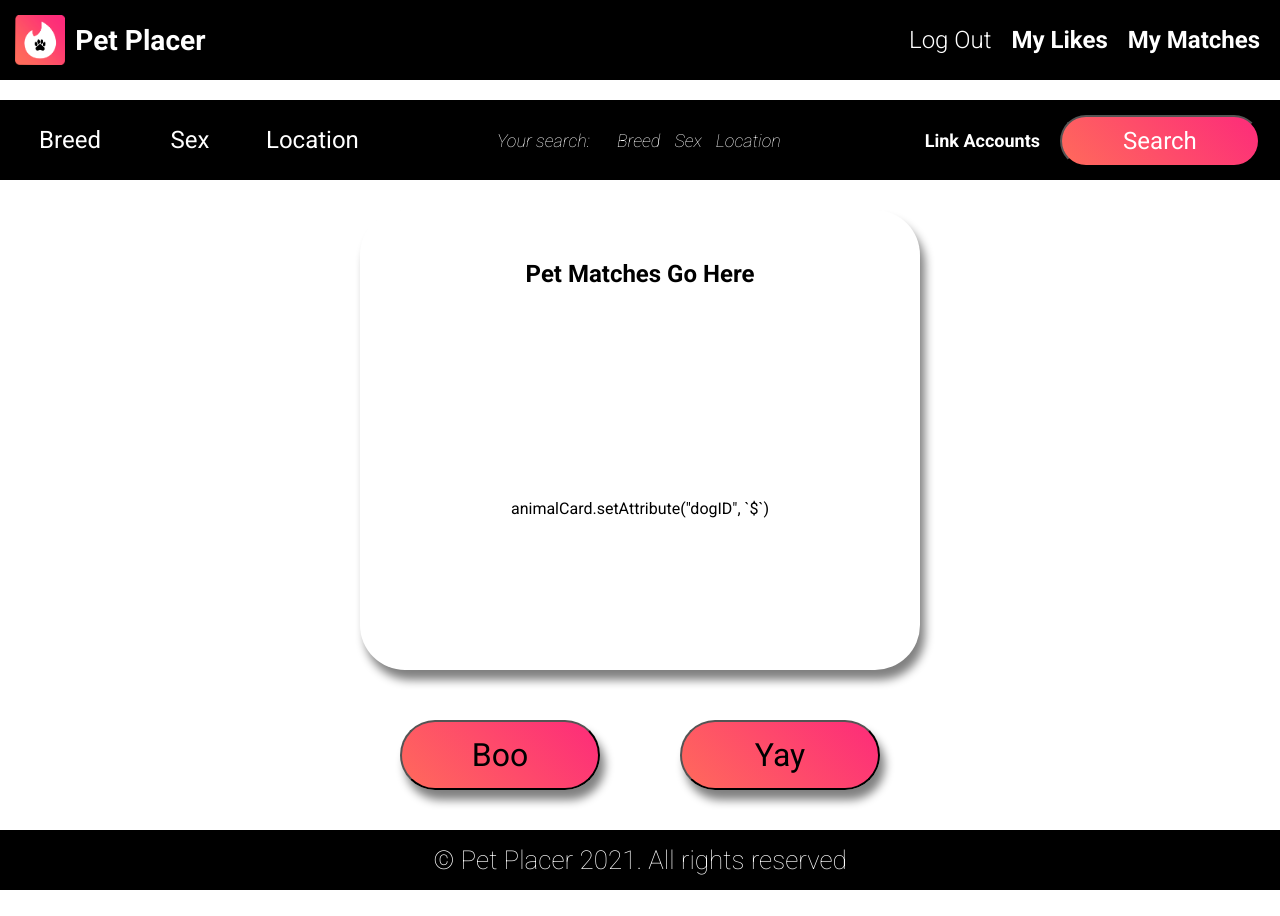
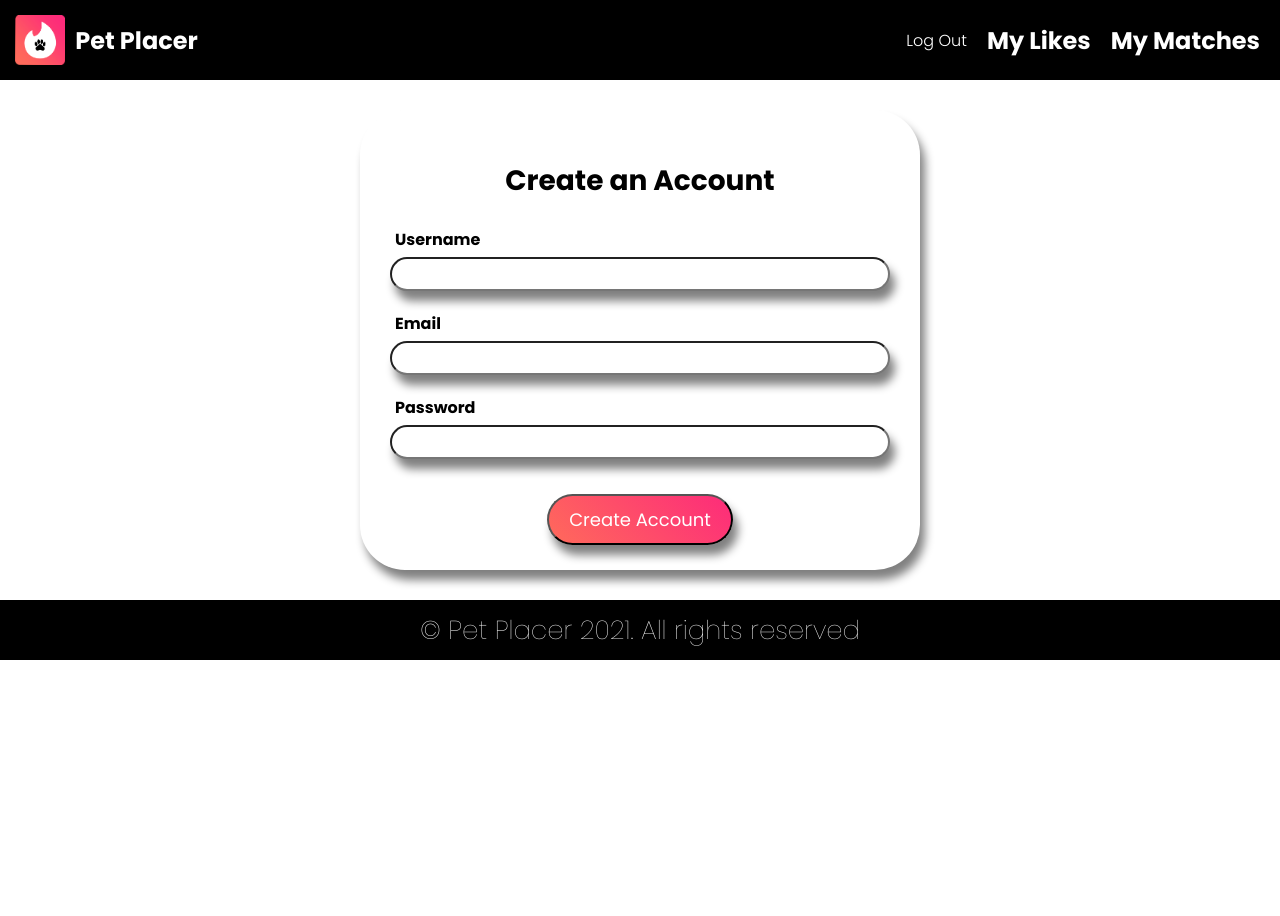
Before and after one commit to michaelzadra27/petplacer2.0, a React (Create React App) app in the folder client/: page / in a window 1280 px wide. After the commit the page ends 800 px from the top, so only its background shows below. Built offline with nearby package versions, Linux system fonts and the light colour scheme.

Commit message:
More CSS goodies, new font

```diff
--- a/client/public/index.html
+++ b/client/public/index.html
@@ -9,11 +9,11 @@
       name="description"
       content="Web site created using create-react-app"
     />
-    <link href="https://fonts.googleapis.com/css2?family=Roboto:ital,wght@0,100;0,300;0,400;0,500;0,700;1,100;1,300;1,400;1,500;1,700&display=swap" rel="stylesheet">
+    <link href="https://fonts.googleapis.com/css2?family=Poppins:ital,wght@0,100;0,200;0,300;0,400;0,500;0,600;0,700;1,100;1,200;1,300;1,400;1,500;1,600;1,700&display=swap" rel="stylesheet">
     <style>
       * {
         margin: 0;
-        font-family: 'Roboto', sans-serif;
+        font-family: 'Poppins', sans-serif;
       }
     </style>
     <link rel="apple-touch-icon" href="%PUBLIC_URL%/petplacer2.png" />
@@ -31,7 +31,7 @@
       work correctly both with client-side routing and a non-root public URL.
       Learn how to configure a non-root public URL by running `npm run build`.
     -->
-    <title>React App</title>
+    <title>Pet Placer</title>
   </head>
   <body>
     <noscript>You need to enable JavaScript to run this app.</noscript>
--- a/client/src/App.js
+++ b/client/src/App.js
@@ -1,4 +1,4 @@
-import './App.css';
+// import './App.css';
 import React from 'react';
 import { BrowserRouter as Router, Route, Switch } from 'react-router-dom';
 //import { ApolloClient, ApolloProvider, InMemoryCache } from '@apollo/client';
@@ -31,7 +31,7 @@
 
       <Switch>
         <Route exact path="/">
-          <Navbar2 />
+          <Signup />
         </Route>
         <Route exact path="/login">
           <Login />
--- a/client/src/components/login.css
+++ b/client/src/components/login.css
@@ -38,7 +38,8 @@
 input {
     padding: 5px;
     margin-bottom: 15px;
-    border-radius: 3px;
+    padding-left: 10px;
+    border-radius: 25px;
     box-shadow: 5px 10px 10px grey;
 }
 .login-button {
--- a/client/src/components/main/navbar.css
+++ b/client/src/components/main/navbar.css
@@ -1,7 +1,6 @@
 .navbar{
     display: flex;
     flex-direction: row;
-    font-size: x-large;
     height: 50px;
     background-color: rgb(0, 0, 0);
     padding-top: 15px;
@@ -18,6 +17,7 @@
     display: flex;
     align-items: center;
     margin-left: 10px;
+    font-size: x-large;
 }
 
 .links {
@@ -25,17 +25,23 @@
     flex-direction: row;
     align-items: center;
     margin-left: auto;
+
 }
 .links:hover{
     cursor: pointer;
 }
 
-p{
+/* p{
     display: flex;
     margin-right: 20px;
     font-weight: bolder;
-}
+} */
 
 .logout{
     font-weight: 300;
 }
+
+.matching{
+    font-weight: bold;
+    font-size: 24px;
+}
--- a/client/src/components/main/navbar.js
+++ b/client/src/components/main/navbar.js
@@ -8,8 +8,8 @@
             <h3>Pet Placer</h3>
             <div className="links">
                 <p className="logout">Log Out</p>
-                <p>My Likes</p>
-                <p>My Matches</p>
+                <p className="matching">My Likes</p>
+                <p className="matching">My Matches</p>
             </div>
         </div>
      );
--- a/client/src/components/main/navbar2.css
+++ b/client/src/components/main/navbar2.css
@@ -37,8 +37,8 @@
   display: flex;
   justify-content: center;
   align-items: center;
-  width: 200px;
-  padding: 10px;
+  width: 170px;
+  padding: 4px;
   margin-right: 20px;
   margin-bottom: 5px;
   border-radius: 45px;
@@ -75,7 +75,7 @@
 
 a.dropdown-item{
 color: #000000;
-width: 150px;
+width: 170px;
 margin-top: 0px;
 padding-top: 30px;
 position: relative;
@@ -112,14 +112,14 @@
 }
 p.preSelect {
 font-style: italic;
-font-weight: 100
+font-weight: 300
 }
 .selections{
 display: flex;
 justify-content: center;
 align-content: center;
 font-style: italic;
-font-weight: 100;
+font-weight: 200;
 padding: 20px 7px 0px;
 }
 .spacer{
--- a/client/src/components/main/navbar2.js
+++ b/client/src/components/main/navbar2.js
@@ -95,10 +95,10 @@
         setLocation(e);
     };
 
-    const test = () => {
-        var dogs = apiData[0]
-        console.log(dogs[0])
-    };
+    // const test = () => {
+    //     var dogs = apiData[0]
+    //     console.log(dogs[0])
+    // };
 
     return (
         <div className="blockMe">
--- a/client/src/index.css
+++ b/client/src/index.css
@@ -1,13 +1,13 @@
-body {
+/* body {
   margin: 0;
   font-family: -apple-system, BlinkMacSystemFont, 'Segoe UI', 'Roboto', 'Oxygen',
     'Ubuntu', 'Cantarell', 'Fira Sans', 'Droid Sans', 'Helvetica Neue',
     sans-serif;
   -webkit-font-smoothing: antialiased;
   -moz-osx-font-smoothing: grayscale;
-}
+} */
 
-code {
+/* code {
   font-family: source-code-pro, Menlo, Monaco, Consolas, 'Courier New',
     monospace;
-}
+} */
```
